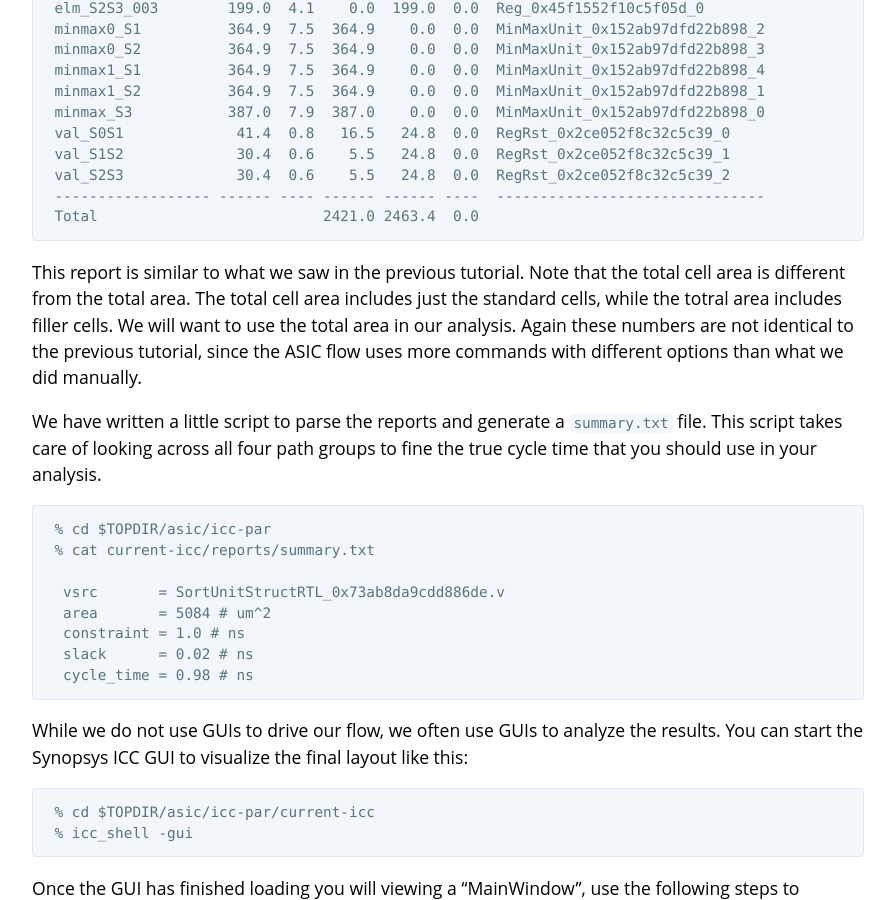
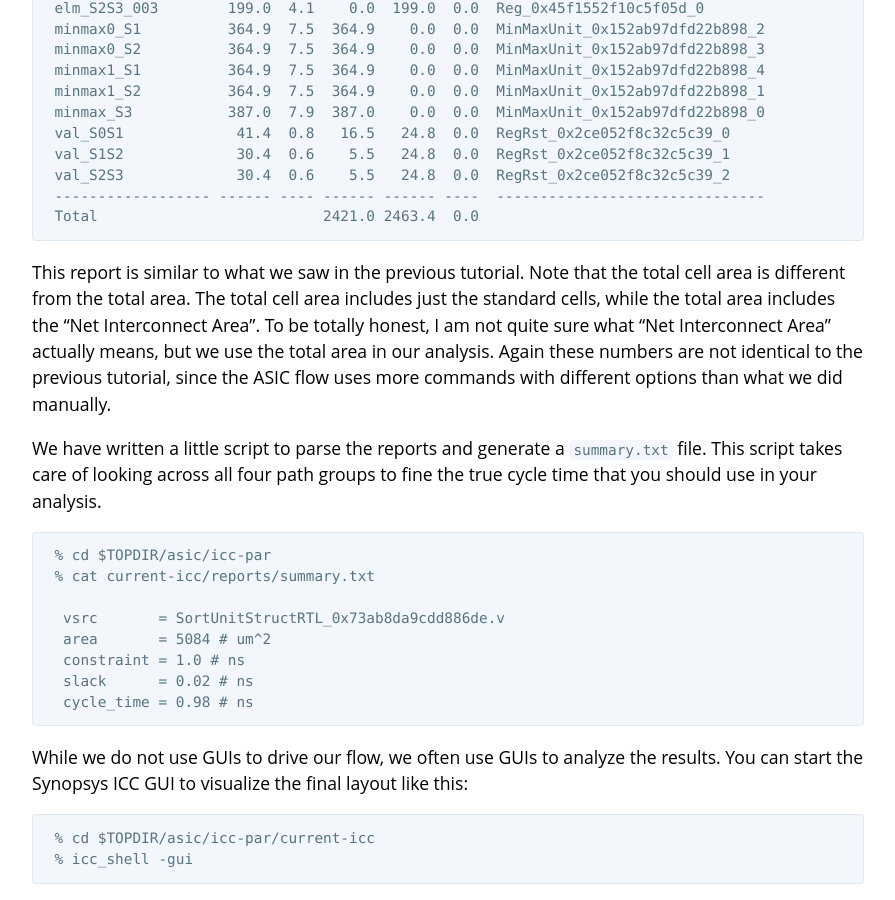
Before and after one commit to cornell-ece5745/ece5745-tut6-asic-flow, a Jekyll site: the page built from docs/index.md, in a window 1280 px wide and 900 px high, scrolled down 13258 px. Shown: the whole window, without its empty margins (192-1087 px from the left). Built offline with Jekyll 4.4.1, drawn with Linux system fonts in a browser that asks for light colours; our own code applies the rules of GitHub Pages for plain Markdown files.

Commit message:
staff update from: ece5745-tut6-asic-flow-0.0-530-g325b00f [ci skip]

```diff
--- a/docs/index.md
+++ b/docs/index.md
@@ -644,10 +644,12 @@ You can view the area report like this.
 
 This report is similar to what we saw in the previous tutorial. Note that
 the total cell area is different from the total area. The total cell area
-includes just the standard cells, while the totral area includes filler
-cells. We will want to use the total area in our analysis. Again these
-numbers are not identical to the previous tutorial, since the ASIC flow
-uses more commands with different options than what we did manually.
+includes just the standard cells, while the total area includes the "Net
+Interconnect Area". To be totally honest, I am not quite sure what "Net
+Interconnect Area" actually means, but we use the total area in our
+analysis. Again these numbers are not identical to the previous tutorial,
+since the ASIC flow uses more commands with different options than what
+we did manually.
 
 We have written a little script to parse the reports and generate a
 `summary.txt` file. This script takes care of looking across all four
```
Also changed, not shown: .travis.yml, 2 other files.
